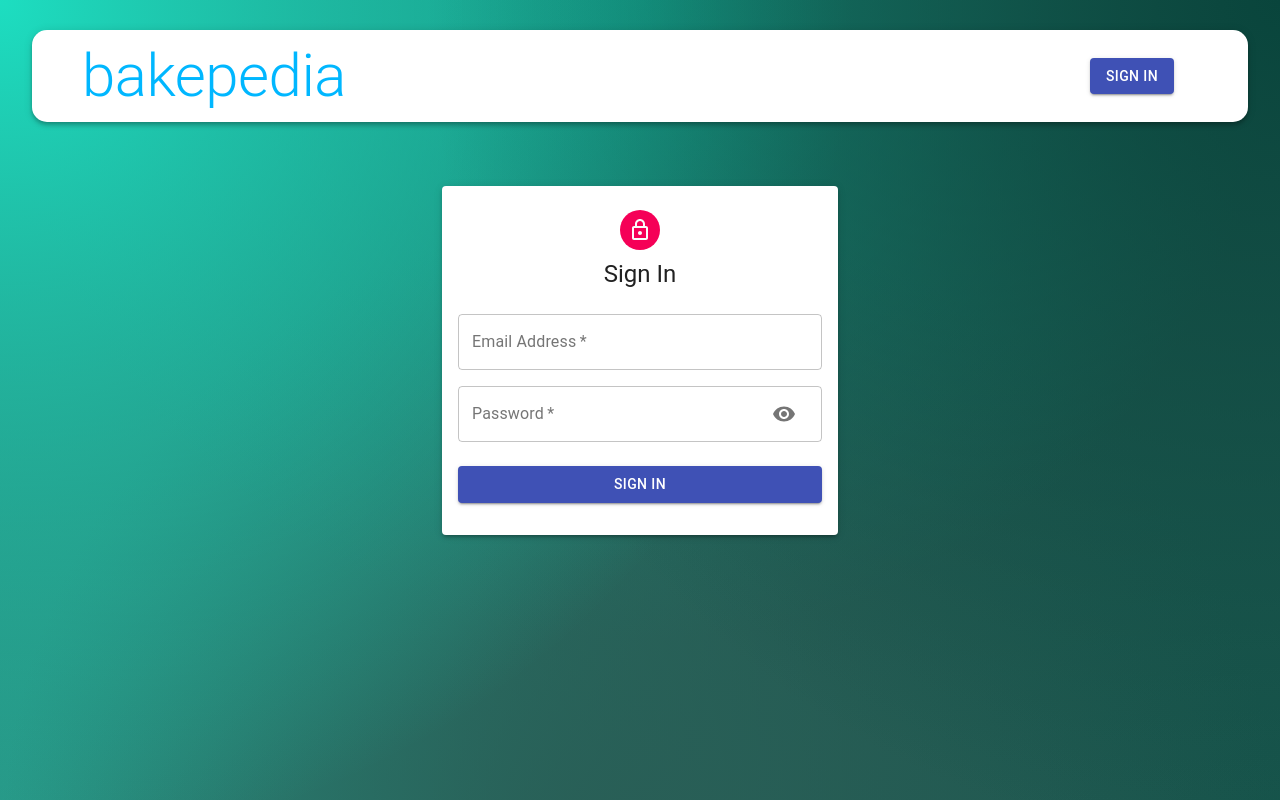
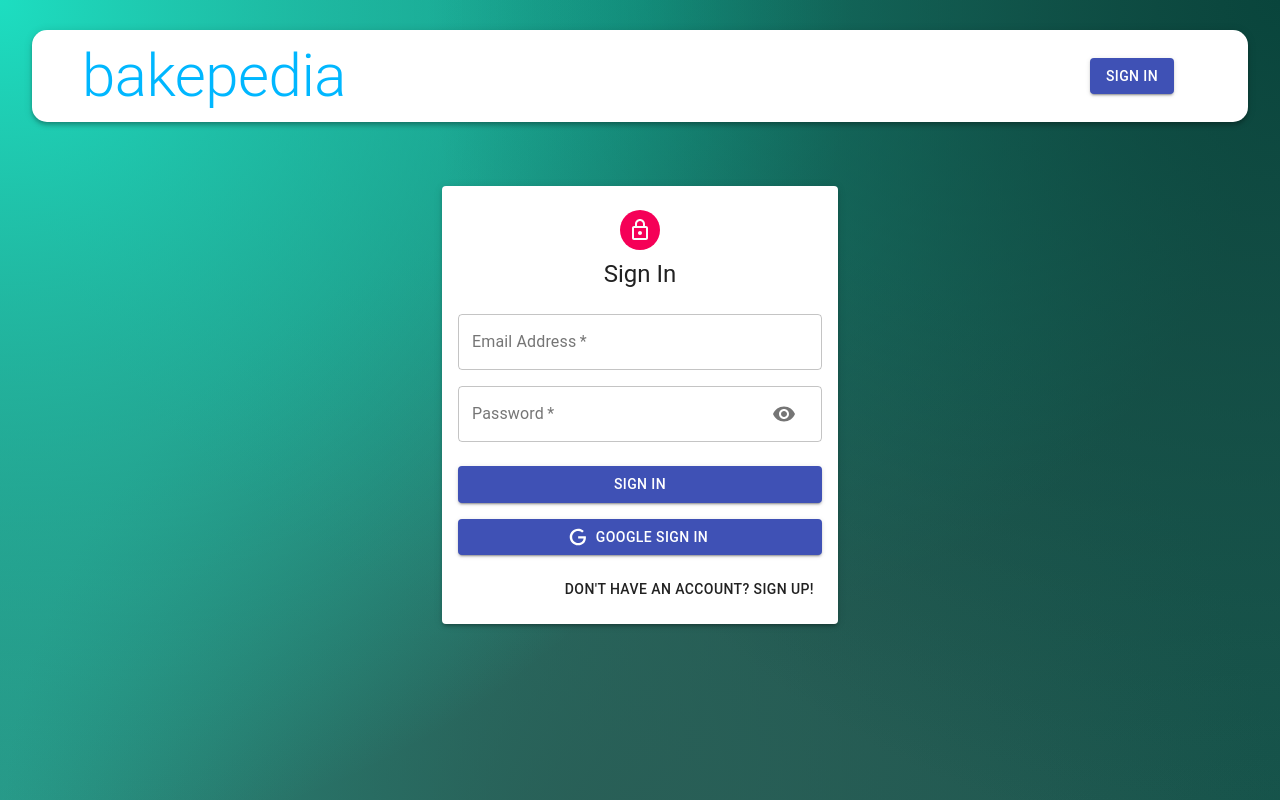
Before and after one commit to nicksinclair/bakepedia-client, a React (Create React App) app: page /auth in a window 1280 px wide. Built offline with nearby package versions, Linux system fonts and the light colour scheme.

Commit message:
Implemented Google OAuth, added auth reducer

```diff
--- a/src/actions/posts.js
+++ b/src/actions/posts.js
@@ -10,7 +10,7 @@
   try {
     const { data } = await api.fetchPosts();
 
-    // Dipatch instead of returning
+    // Dispatch instead of returning
     dispatch({ type: actions.FETCH_ALL, payload: data });
   } catch (error) {
     console.error(error);
--- a/src/components/Auth/Auth.js
+++ b/src/components/Auth/Auth.js
@@ -1,4 +1,6 @@
 import React, { useState } from "react";
+import { useDispatch } from "react-redux";
+import { GoogleLogin } from "react-google-login";
 import {
   Avatar,
   Button,
@@ -12,19 +14,45 @@
 // Relative imports
 import Input from "./Input";
 import useStyles from "./styles";
+import Icon from "./icon";
 
 const Auth = () => {
+  // Styles
   const classes = useStyles();
+
+  // State
   const [showPassword, setShowPassword] = useState(false);
-
-  const isSignUp = false;
+  const [isSignUp, setIsSignUp] = useState(false);
+  const dispatch = useDispatch();
 
   const handleSubmit = () => {};
 
   const handleChange = () => {};
 
   const handleShowPassword = () => {
-    setShowPassword((prevShowPassword) => !prevShowPassword);
+    setShowPassword((prev) => !prev);
+  };
+
+  const switchMode = () => {
+    setIsSignUp((prev) => !prev);
+  };
+
+  const googleSuccess = async (res) => {
+    console.log(res);
+
+    const result = res?.profileObj;
+    const token = res?.tokenId;
+
+    try {
+      dispatch({ type: "AUTH", data: { result, token } });
+    } catch (error) {
+      console.error(error);
+    }
+  };
+
+  const googleFailure = (error) => {
+    console.error("Google sign in was unsuccessful, try again later.");
+    console.error(error);
   };
 
   return (
@@ -85,6 +113,34 @@
           >
             {isSignUp ? "Sign Up" : "Sign In"}
           </Button>
+          <GoogleLogin
+            clientId="595912484220-tl0s1f5pnbf0gj00i110tajtf7h0s561.apps.googleusercontent.com"
+            render={(renderProps) => (
+              <Button
+                className={classes.googleButton}
+                color="primary"
+                fullWidth
+                onClick={renderProps.onClick}
+                // disabled={renderProps.disabled}
+                startIcon={<Icon />}
+                variant="contained"
+              >
+                Google Sign In
+              </Button>
+            )}
+            onSuccess={googleSuccess}
+            onFailure={googleFailure}
+            cookiePolicy="single_host_origin"
+          />
+          <Grid container justify="flex-end">
+            <Grid item>
+              <Button onClick={switchMode}>
+                {isSignUp
+                  ? "Already have an account? Sign in!"
+                  : "Don't have an account? Sign up!"}
+              </Button>
+            </Grid>
+          </Grid>
         </form>
       </Paper>
     </Container>
--- a/src/components/Auth/Input.js
+++ b/src/components/Auth/Input.js
@@ -24,7 +24,8 @@
         onChange={handleChange}
         autoFocus={autofocus}
         InputProps={
-          name === "password" && {
+          name === "password"
+            ? {
                 endAdornment: (
                   <InputAdornment position="end">
                     <IconButton onClick={handleShowPassword}>
@@ -33,6 +34,7 @@
                   </InputAdornment>
                 ),
               }
+            : null
         }
       />
     </Grid>
--- /dev/null
+++ b/src/components/Auth/icon.js
@@ -0,0 +1,12 @@
+import React from "react";
+
+const icon = () => (
+  <svg style={{ width: "20px", height: "20px" }} viewBox="0 0 24 24">
+    <path
+      fill="currentColor"
+      d="M21.35,11.1H12.18V13.83H18.69C18.36,17.64 15.19,19.27 12.19,19.27C8.36,19.27 5,16.25 5,12C5,7.9 8.2,4.73 12.2,4.73C15.29,4.73 17.1,6.7 17.1,6.7L19,4.72C19,4.72 16.56,2 12.1,2C6.42,2 2.03,6.8 2.03,12C2.03,17.05 6.16,22 12.25,22C17.6,22 21.5,18.33 21.5,12.91C21.5,11.76 21.35,11.1 21.35,11.1V11.1Z"
+    />
+  </svg>
+);
+
+export default icon;
--- a/src/components/Navbar/Navbar.js
+++ b/src/components/Navbar/Navbar.js
@@ -1,5 +1,5 @@
 // Absolute imports
-import React from "react";
+import React, { useState } from "react";
 import { Link } from "react-router-dom";
 import { AppBar, Avatar, Button, Toolbar, Typography } from "@material-ui/core";
 
@@ -8,9 +8,11 @@
 // import icon from './images/icon.png';
 
 const Navbar = () => {
+  // Styles
   const classes = useStyles();
 
-  const user = null;
+  // State
+  const [user, setUser] = useState(null);
 
   const handleLogout = () => {};
 
--- a/src/constants/actionTypes.js
+++ b/src/constants/actionTypes.js
@@ -5,4 +5,6 @@
   DELETE_ALL: "DELETE",
   FETCH: "FETCH",
   FETCH_ALL: "FETCH_ALL",
+  AUTH: "AUTH",
+  LOGOUT: "LOGOUT",
 };
--- /dev/null
+++ b/src/reducers/auth.js
@@ -0,0 +1,18 @@
+import { actions } from "../constants/actionTypes";
+
+const { AUTH, LOGOUT } = actions;
+
+const reducer = (state = { authData: null }, action) => {
+  switch (action.type) {
+    case AUTH:
+      localStorage.setItem("profile", JSON.stringify({ ...action?.data }));
+
+      return { ...state, authData: action?.data };
+    case LOGOUT:
+      return;
+    default:
+      return state;
+  }
+};
+
+export default reducer;
--- a/src/reducers/index.js
+++ b/src/reducers/index.js
@@ -3,7 +3,9 @@
 
 // Relative imports
 import posts from "./posts";
+import auth from "./auth";
 
 export default combineReducers({
   posts,
+  auth,
 });
```
Lines whose indentation alone changed are shown as unchanged.
